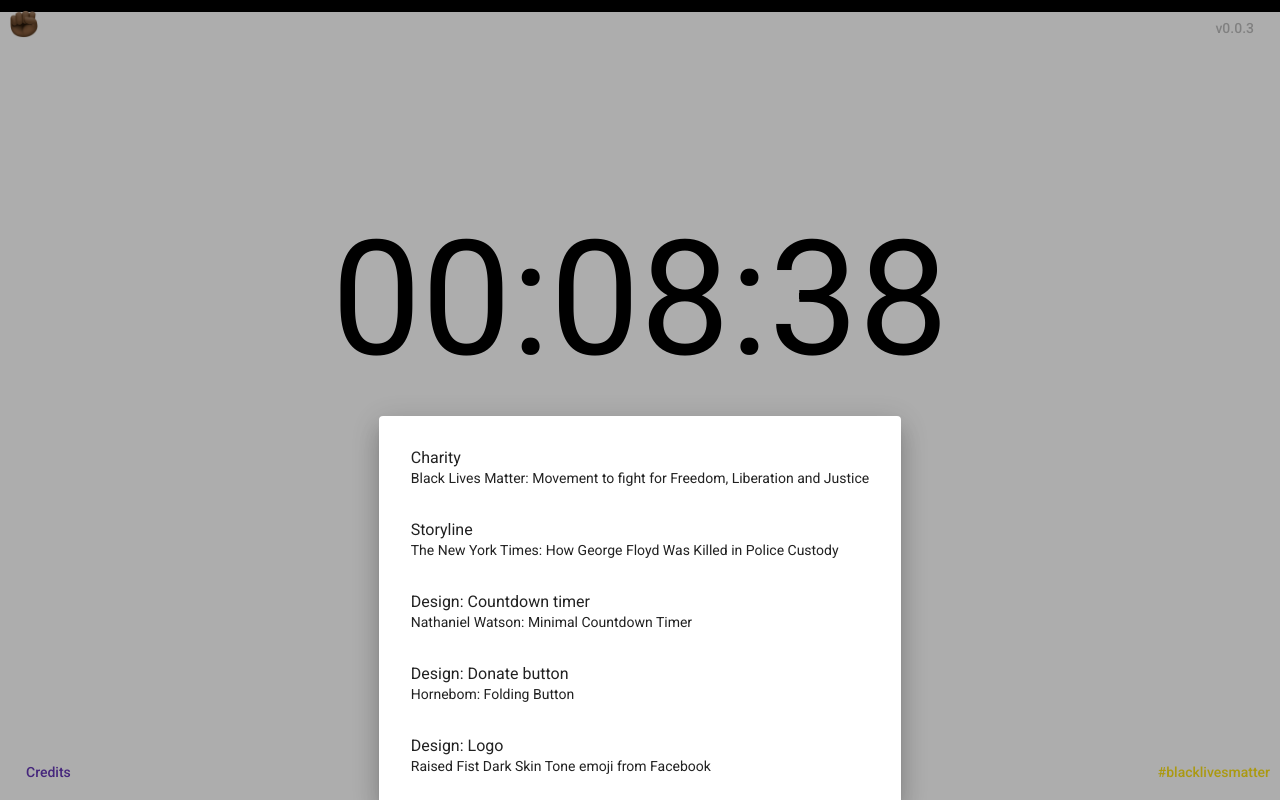
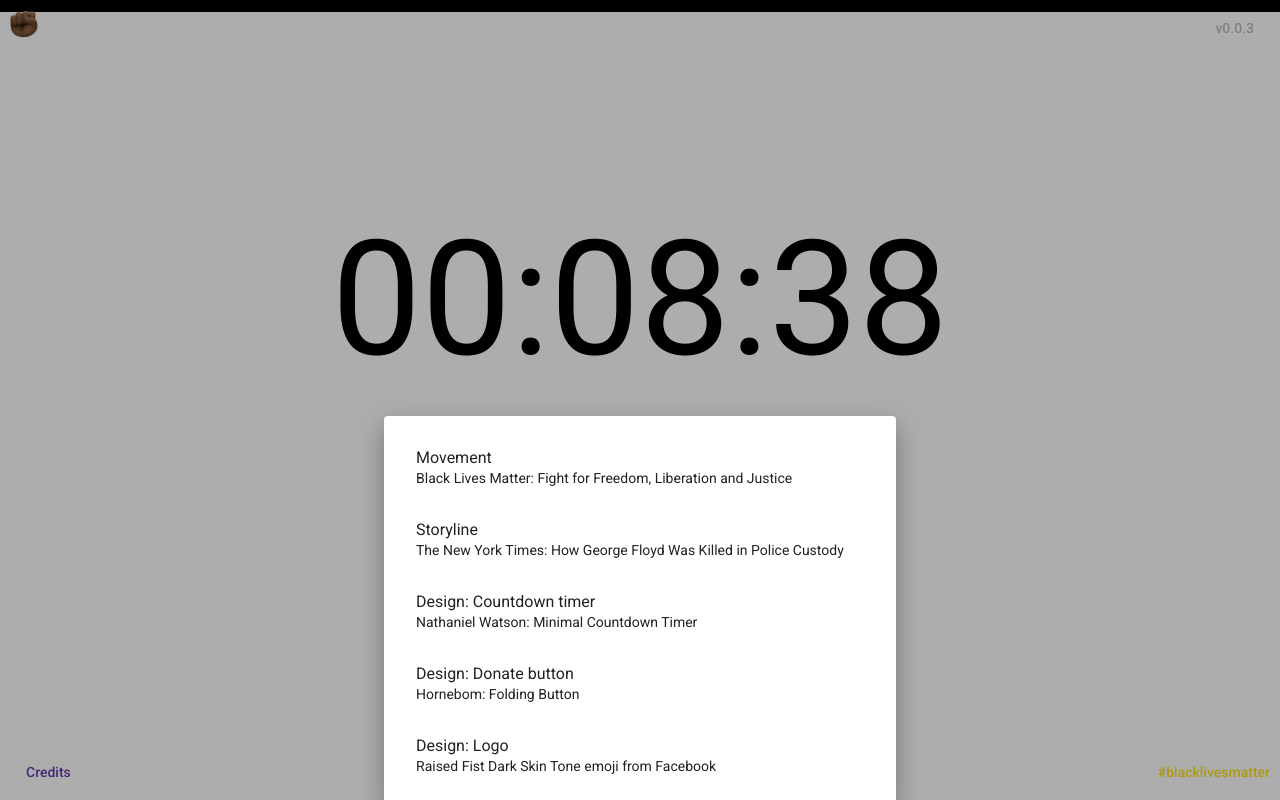
Before and after one commit to nichelia/icannotbreathe, an Angular app in the folder blm/: page /home in a window 1280 px wide. Both pictures are taken after a click on the button "Credits". Built offline with nearby package versions, Linux system fonts and the light colour scheme.

Commit message:
Renamed BLM movement from charity to movement

```diff
--- a/blm/src/app/credits/bottom-sheet-credits.html
+++ b/blm/src/app/credits/bottom-sheet-credits.html
@@ -1,8 +1,8 @@
 <mat-nav-list>
 
   <a href="https://blacklivesmatter.com" mat-list-item (click)="openLink($event)" target="_blank">
-    <span mat-line>Charity</span>
-    <span mat-line>Black Lives Matter: Movement to fight for Freedom, Liberation and Justice</span>
+    <span mat-line>Movement</span>
+    <span mat-line>Black Lives Matter: Fight for Freedom, Liberation and Justice</span>
   </a>
 
   <a href="https://www.youtube.com/watch?v=vksEJR9EPQ8&bpctr=1591517763" mat-list-item (click)="openLink($event)" target="_blank">
```
